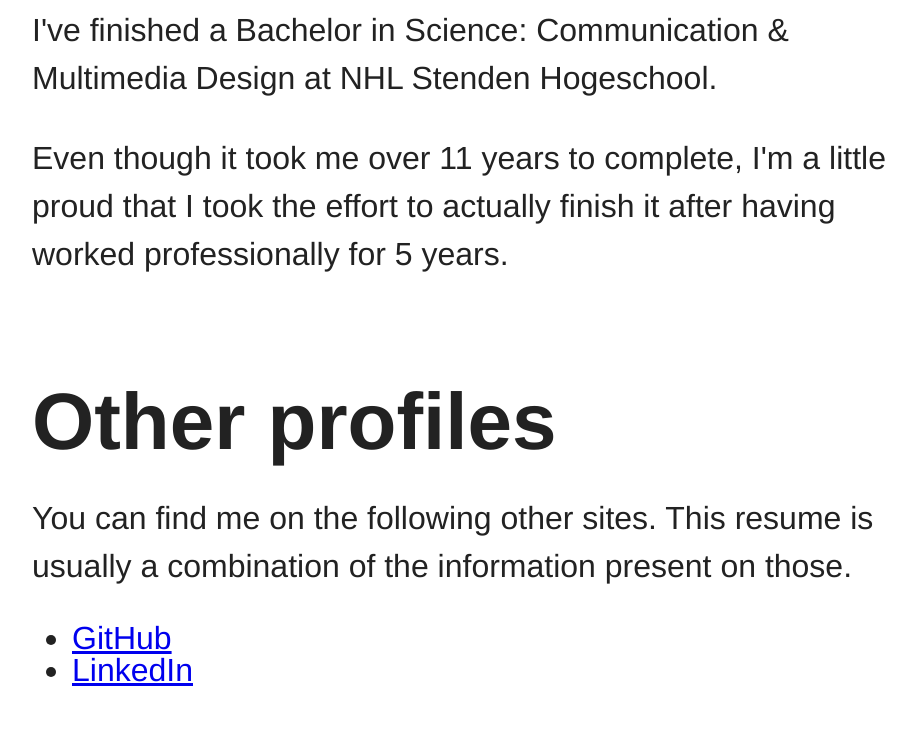
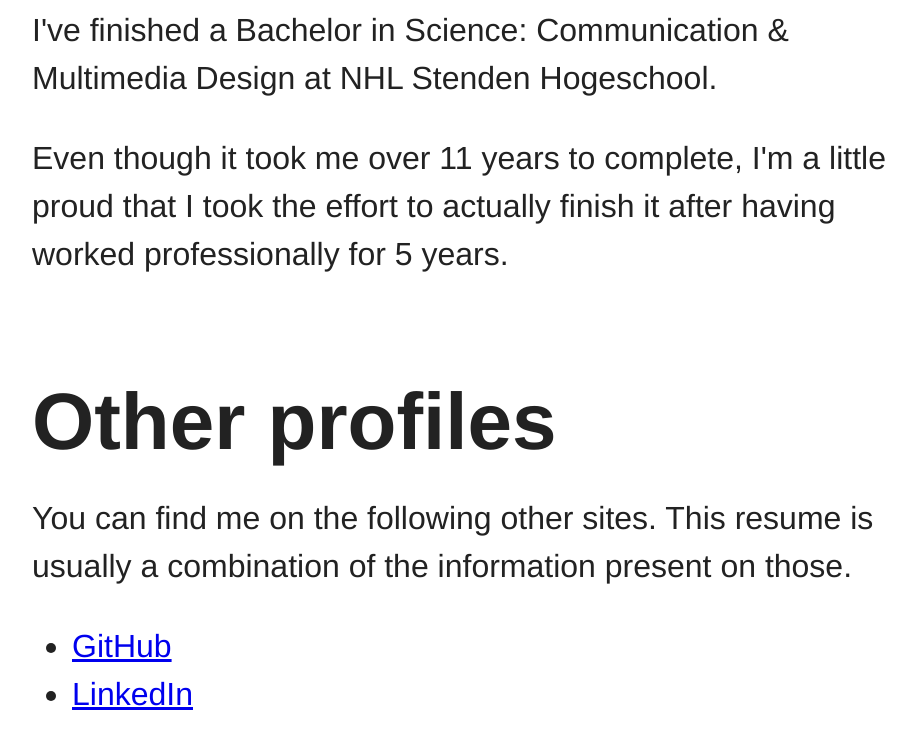
Before and after one commit to guidobouman/guido.vc, a plain HTML site: page cv-public/index.html in a window 1280 px wide. Shown: the part 810-1558 px from the top of the page, without its empty margins (160-1076 px from the left). Drawn offline with Linux system fonts and the light colour scheme.

Commit message:
tweak li line-height

```diff
--- a/cv-public/css/style.css
+++ b/cv-public/css/style.css
@@ -86,7 +86,7 @@ section h1 {
   padding-top: 0.5em;
 }
 
-section p {
+section p, li {
   line-height: 1.5;
 }
 
```
